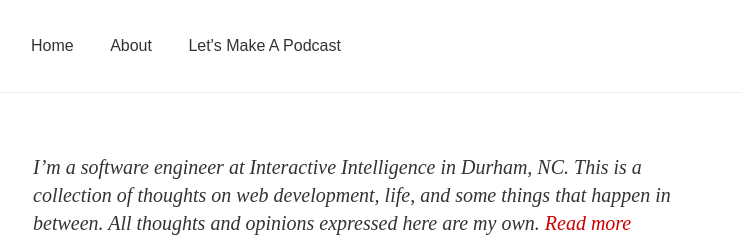
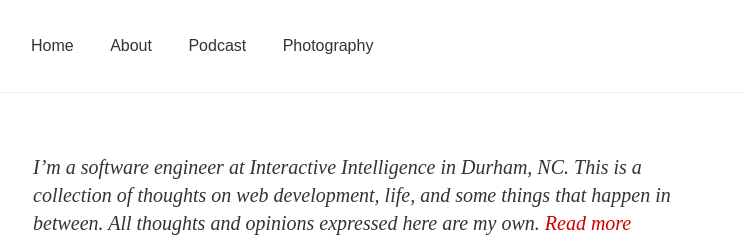
Before and after one commit to jrrucker/jrrucker.github.io, a Jekyll site: the page built from index.html, in a window 1280 px wide. Shown: the top 237 px of the page, without its empty margins (263-1005 px from the left). Built offline with Jekyll 4.4.1, drawn with Linux system fonts in a browser that asks for light colours.

Commit message:
add personal site

```diff
--- a/_includes/header.html
+++ b/_includes/header.html
@@ -10,7 +10,8 @@
                         <li><a class="page-link" href="{{ my_page.url | prepend: site.baseurl }}">{{ my_page.title }}</a></li>
                     {% endif %}
                 {% endfor %}
-                <li><a class="page-link" href="http://www.letsmakeapodcast.org" target="_blank">Let's Make A Podcast</a></li>
+                <li><a class="page-link" href="http://www.letsmakeapodcast.org" target="_blank">Podcast</a></li>
+                <li><a class="page-link" href="http://www.joshrucker.com" target="_blank">Photography</a></li>
             </ul>
         </div>
 
```
